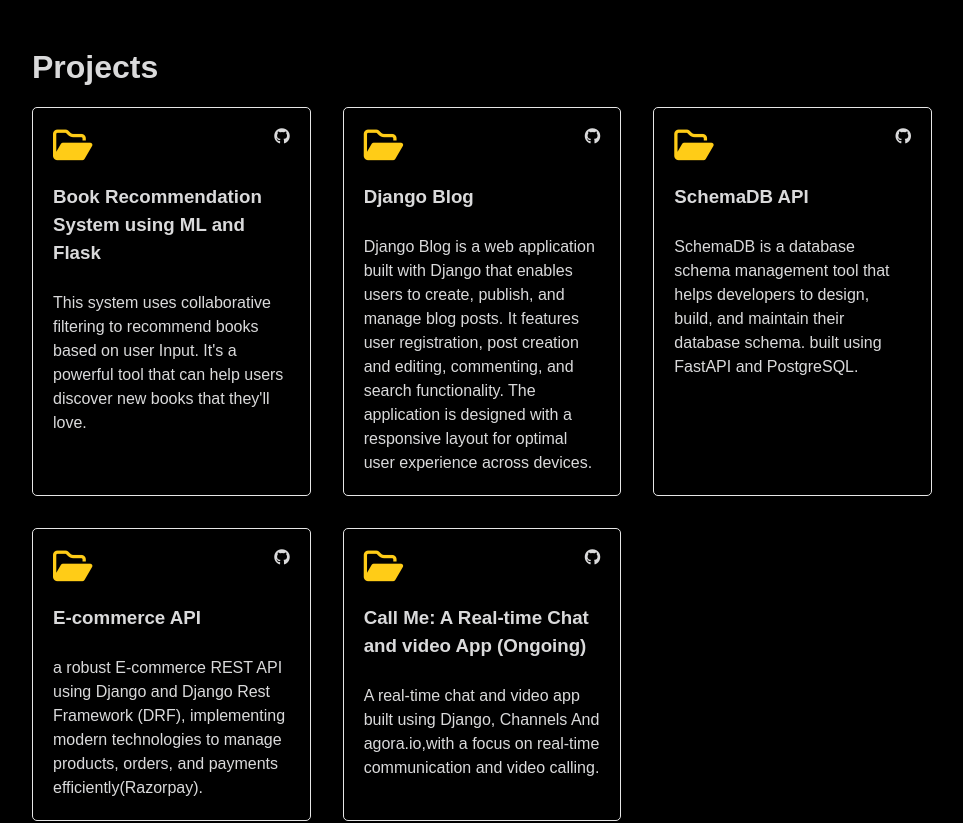
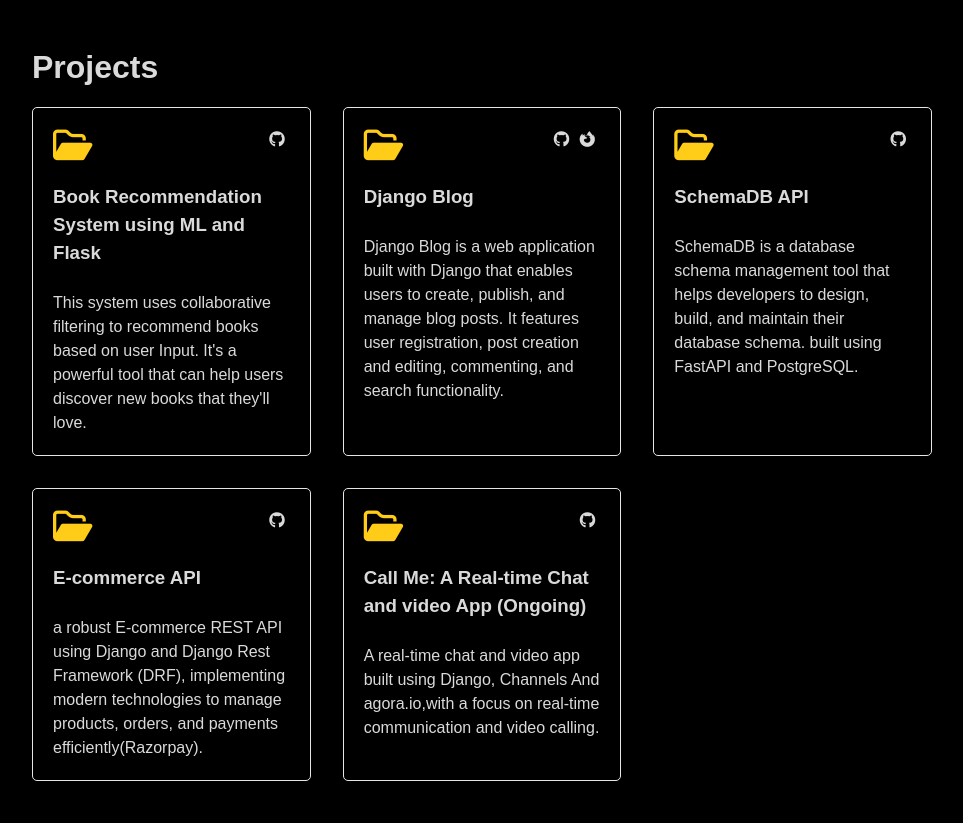
Before and after one commit to adith-p/my-portfolio, a Next.js app: page / in a window 1280 px wide. Shown: the part 1880-2703 px from the top of the page, without its empty margins (158-1121 px from the left). Built offline with nearby package versions, Linux system fonts and the light colour scheme.

Commit message:
added: Live Links

```diff
--- a/src/components/Projects.jsx
+++ b/src/components/Projects.jsx
@@ -1,3 +1,39 @@
+// import { projectData } from './data.js';
+
+// const Projects = () => {
+//     return (
+//         <div className="projects-container">
+//             <h2>Projects</h2>
+//             <div className="projects-grid">
+//                 {projectData && projectData.map((project) => (
+//                     <div className="project-card" key={project.id}>
+//                         <a href={project.gitHubLink} target='_blank'>
+//                             <div className="project-header">
+//                                 <i className="fa-regular fa-folder-open folder-icon"></i>
+
+//                                 <div className="small-icons">
+//                                     <i className="fa-brands fa-github"></i>
+//                                 </div>
+//                             </div>
+//                             <h3>{project.title}</h3>
+//                             {project.liveLink && (
+//                                 <a href={project.liveLink} target='_blank'>
+//                                     <i className="fa-brands fa-firefox-browser"></i>
+//                                 </a>
+//                             )}
+//                             <br />
+//                             <p>{project.description}</p>
+//                         </a>
+//                     </div>
+//                 ))
+//                 }
+//             </div>
+//         </div>
+//     )
+// }
+
+// export default Projects;
+
 import { projectData } from './data.js';
 
 const Projects = () => {
@@ -7,24 +43,33 @@ const Projects = () => {
             <div className="projects-grid">
                 {projectData && projectData.map((project) => (
                     <div className="project-card" key={project.id}>
-                        <a href={project.gitHubLink} target='_blank'>
-                            <div className="project-header">
-                                <i className="fa-regular fa-folder-open folder-icon"></i>
+                        <div className="project-header">
+                            <i className="fa-regular fa-folder-open folder-icon"></i>
+                            <div className="small-icons">
+                                <a href={project.gitHubLink} target='_blank'>
+                                    <i className="fa-brands fa-github"></i>
+                                </a>
 
-                                <div className="small-icons">
-                                    <i className="fa-brands fa-github"></i>
-                                </div>
+                                {project.liveLink && (
+                                    <a href={project.liveLink} target='_blank' className='float-right'>
+                                        <i className="fa-brands fa-firefox-browser"></i>
+                                    </a>
+                                )}
                             </div>
-                            <h3>{project.title}</h3>
-                            <br />
-                            <p>{project.description}</p>
-                        </a>
+                        </div>
+                        <h3>
+                            <a href={project.liveLink || project.gitHubLink} target='_blank'>
+                                {project.title}
+                            </a>
+                        </h3>
+
+                        <br />
+                        <p>{project.description}</p>
                     </div>
-                ))
-                }
+                ))}
             </div>
         </div>
-    )
+    );
 }
 
 export default Projects;
--- a/src/components/data.js
+++ b/src/components/data.js
@@ -10,8 +10,10 @@ export const projectData = [
         id: 2,
         title: 'Django Blog',
         description:
-            ' Django Blog is a web application built with Django that enables users to create, publish, and manage blog posts. It features user registration, post creation and editing, commenting, and search functionality. The application is designed with a responsive layout for optimal user experience across devices.',
-        gitHubLink: 'https://github.com/adith-p/django-blog'
+            ' Django Blog is a web application built with Django that enables users to create, publish, and manage blog posts. It features user registration, post creation and editing, commenting, and search functionality.',
+        gitHubLink: 'https://github.com/adith-p/django-blog',
+        liveLink: 'https://django-blog-adith.vercel.app/',
+
     },
     {
         id: 3,
```
